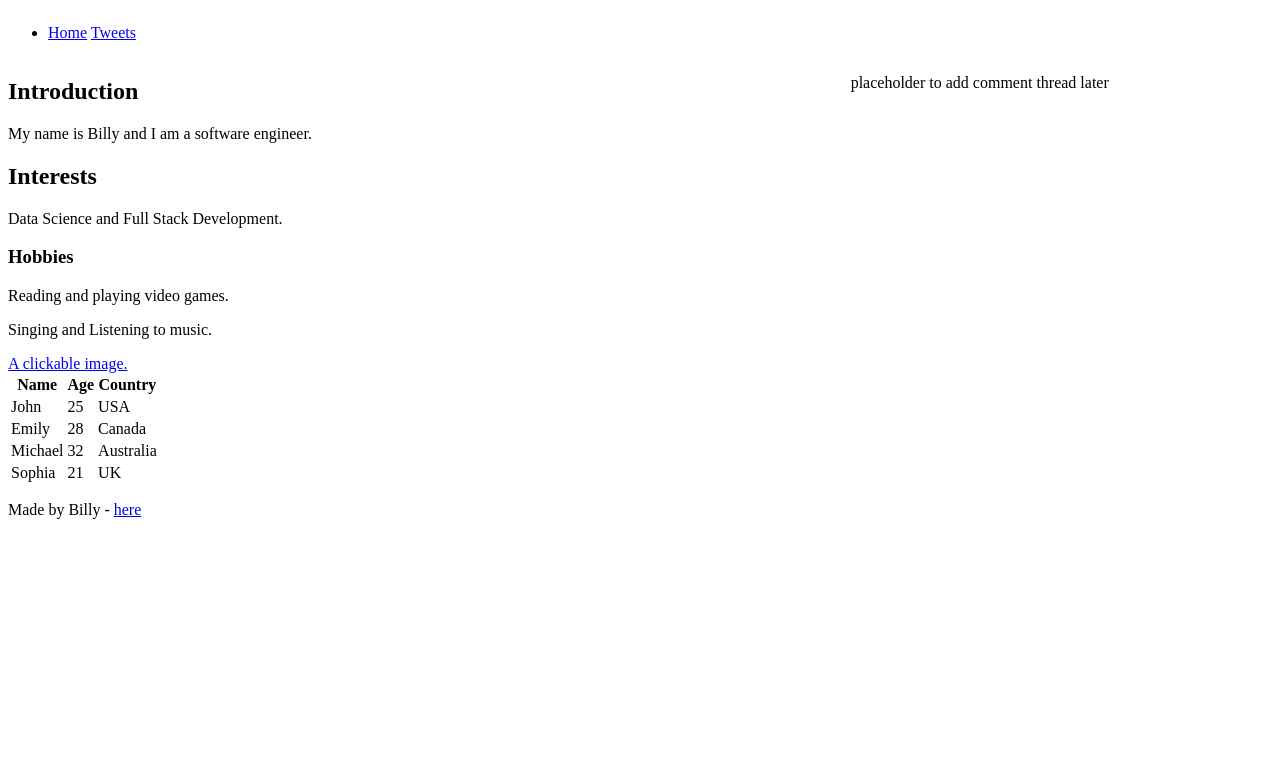
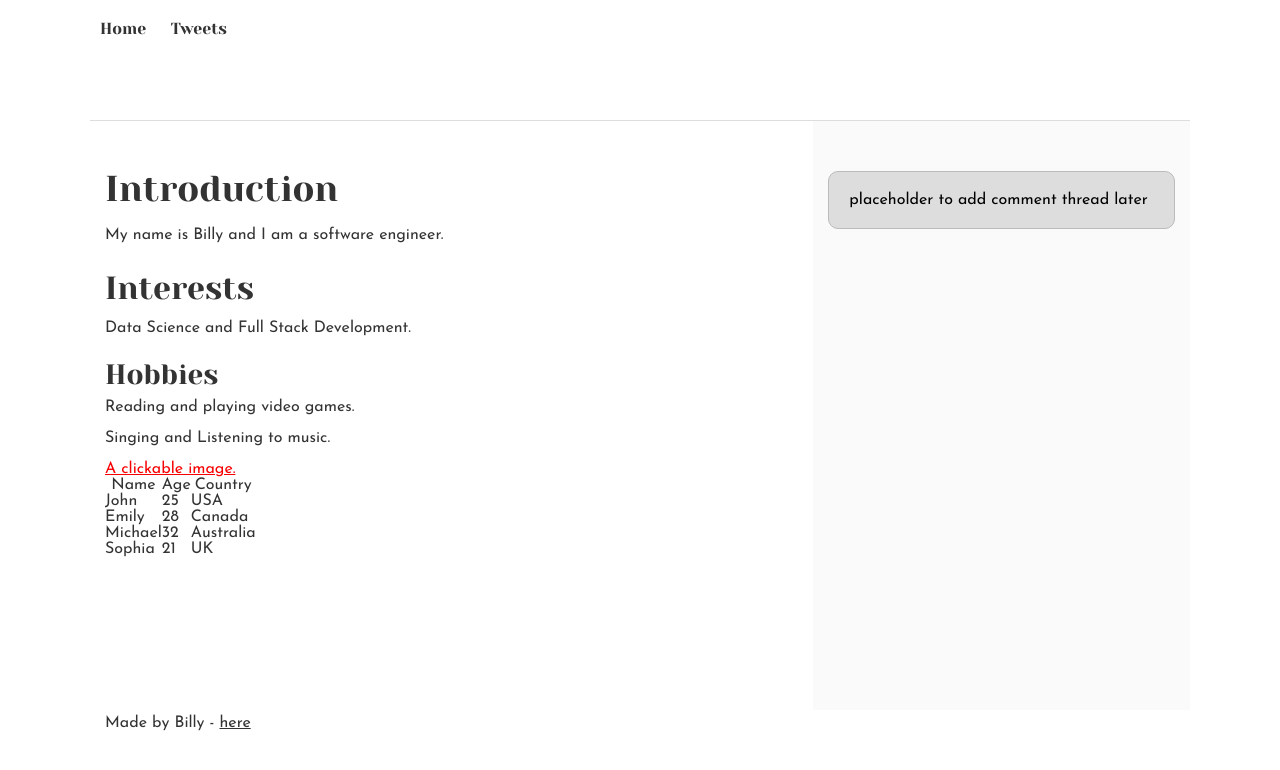
Before and after one commit to Tech-it-with-Billy/alx_html_css, a plain HTML site: page css_basic/index.html in a window 1280 px wide. Drawn offline with Linux system fonts and the light colour scheme.

Commit message:
update index.html file

```diff
--- a/css_basic/base.css
+++ b/css_basic/base.css
@@ -0,0 +1,200 @@
+/* Importing webfonts */
+/* (If you're learning CSS, you should disregard that) */
+
+@import url(https://fonts.googleapis.com/css?family=Yeseva+One);
+@import url(https://fonts.googleapis.com/css?family=Josefin+Sans:400,700,700italic,400italic);
+
+
+/* CSS reset rules */
+
+html, body {
+	height: 100%;
+	min-height: 100%;
+}
+html, body, div, span, applet, object, iframe,
+h1, h2, h3, h4, h5, h6, p, blockquote, pre,
+a, abbr, acronym, address, big, cite, code,
+del, dfn, img, ins, kbd, q, s, samp,
+small, strike, sub, sup, tt, var,
+b, u, i, center,
+dl, dt, dd,
+fieldset, form, label, legend,
+table, caption, tbody, tfoot, thead, tr, th, td,
+article, aside, canvas, details, embed,
+figure, figcaption, footer, header, hgroup,
+menu, nav, output, ruby, section, summary,
+time, mark, audio, video {
+	margin: 0;
+	padding: 0;
+	border: 0;
+	font-size: 100%;
+	font: inherit;
+	vertical-align: baseline;
+}
+/* HTML5 display-role reset for older browsers */
+article, aside, details, figcaption, figure,
+footer, header, hgroup, menu, nav, section {
+	display: block;
+}
+body {
+	line-height: 1;
+}
+blockquote, q {
+	quotes: none;
+}
+blockquote:before, blockquote:after,
+q:before, q:after {
+	content: '';
+	content: none;
+}
+table {
+	border-collapse: collapse;
+	border-spacing: 0;
+}
+
+
+/* Fonts and colors */
+
+body {
+	font-family: 'Josefin Sans', serif;
+	color: rgba(0, 0, 0, 0.8);
+}
+h1, h2, h3, h4, h5, h6, header {
+	font-family: 'Yeseva One', sans-serif;
+}
+article {
+}
+header {
+	border-bottom: 1px solid rgb(221,221,221);
+	transition: border-bottom-color 1s ease;
+}
+header a {
+	color: rgba(0, 0, 0, 0.8);
+}
+aside {
+	background: #FAFAFA;
+}
+aside p {
+	border: 1px solid #bbb;
+	background: #ddd;
+	color: black;
+}
+footer a {
+	color: rgba(0, 0, 0, 0.8);
+}
+a {
+	color: #F80002;
+}
+
+
+/* Positioning and margins */
+
+@media (min-width: 1100px) {
+	body {
+		width: 1100px;
+		margin: 0 auto;
+	}
+}
+
+article {
+	padding: 50px 15px;
+}
+article > *:first-child {
+	margin-top: 0;
+}
+aside {
+	padding: 50px 15px;
+}
+header .right {
+	float: right;
+	margin: 0 10px 15px;
+}
+
+
+/* Header */
+header {
+	padding: 20px 0;
+	height: 80px;
+}
+header ul {
+	list-style: none;
+	margin: 0;
+	padding: 0;
+}
+header li {
+	display: inline;
+	vertical-align:middle;
+}
+header li:first-child {
+	margin: 0;
+}
+header li a {
+	margin: 0 10px;
+}
+header li.logo {
+	font-size: 36px;
+}
+header a {
+	text-decoration: none;
+}
+
+
+/* Aside */
+
+aside p {
+	border-radius: 10px;
+	padding: 20px 20px;
+}
+
+
+/* Footer */
+
+footer {
+	padding: 5px 15px;
+	height: 80px;
+}
+
+
+/* Text styles and margins */
+
+p {
+	margin-bottom: 15px;
+}
+h1 {
+	font-size: 36px;
+	margin: 40px 0 20px;
+}
+h2 {
+	font-size: 32px;
+	margin: 30px 0 15px;
+}
+h3 {
+	font-size: 28px;
+	margin: 25px 0 10px;
+}
+h4 {
+	font-size: 20px;
+	font-weight: bold;
+	margin: 20px 0 10px;
+}
+h5 {
+	font-size: 18px;
+	font-weight: bold;
+	margin: 15px 0 10px;
+}
+h6 {
+	font-weight: bold;
+	margin: 5px 0;
+}
+
+@media (max-width: 800px) {
+  body.works_on_smartphone {
+  	display: block;
+  }
+  body.works_on_smartphone main {
+  	display: block;
+  }
+  header .right {
+  	float: none;
+  }
+}
--- a/css_basic/index.html
+++ b/css_basic/index.html
@@ -7,7 +7,7 @@
     <link href="styles.css" rel="stylesheet">
     <title>My First Portfolio</title>
 </head>
-<body>
+<body class="works_on_smartphone">
     <header>
         <ul>
             <li>
```
